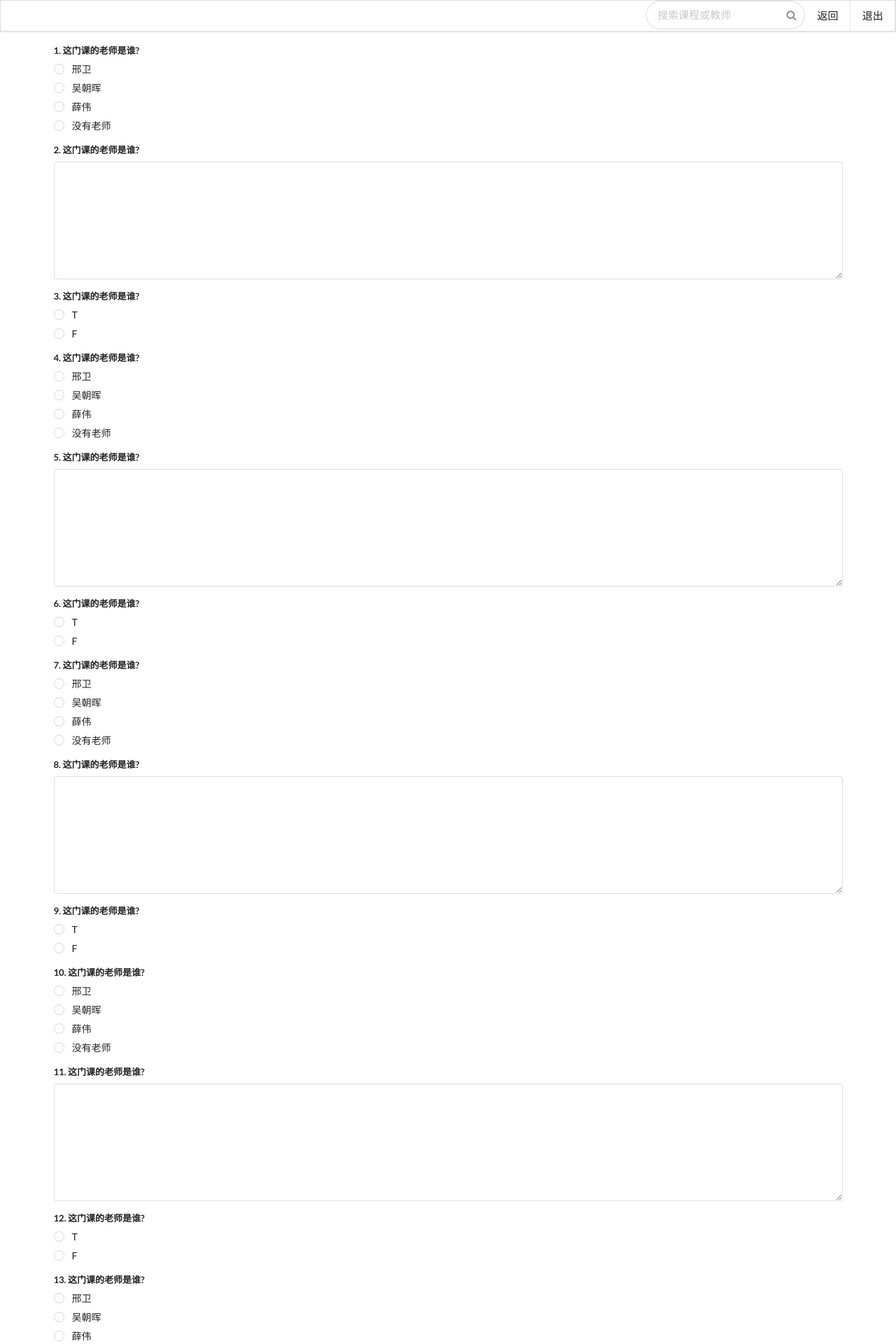
After one commit to wsyzxxxx/Teaching_management, a Django app: page /index/student_hw in a window 1280 px wide. The commit adds this page. Shown: the top 1920 px of the page at 70% size. Run offline with Django 3.2, Linux system fonts and the light colour scheme.

Commit message:
完成学生作业详情界面的题目设计（界面还未仔细设计），用js脚本对页面进行初始化

```diff
--- a/student/urls.py
+++ b/student/urls.py
@@ -3,5 +3,6 @@ from . import views
 
 urlpatterns = [
     url(r'^$', views.index, name='index'),
-    url(r'^student_courses', views.course, name='student_courses'),
+    url(r'^student_courses$', views.course, name='student_courses'),
+    url(r'^student_hw', views.hw, name='student_hw'),
 ]
--- a/student/views.py
+++ b/student/views.py
@@ -11,5 +11,9 @@ def course(request):
     return render(request, 'student/student_courses.html')
 
 
+def hw(request):
+    return render(request, 'student/student_hw.html')
+
+
 def ret(request):
     return render(request, 'login.html')
--- /dev/null
+++ b/templates/student/student_hw.html
@@ -0,0 +1,166 @@
+<!DOCTYPE html>
+<html>
+    <head>
+        <meta charset="utf-8">
+        <meta http-equiv="X-UA-Compatible" content="IE=edge,chrome=1">
+        <meta name="viewport" content="width=device-width, initial-scale=1.0, maximum-scale=2.0">
+        {% load staticfiles %}
+        <title>浙江大学教学服务系统</title>
+        <!-- 使用本地的样式与js文件 -->
+        <script src="{%  static 'js/jquery-3.2.1.min.js' %}"></script>
+        <link rel="stylesheet" href="{% static 'Semantic-UI-master/dist/semantic.min.css' %}">
+        <script type="text/javascript" src="{% static 'Semantic-UI-master/dist/semantic.min.js' %}"></script>
+        <!--tab切换脚本-->
+        <script>
+            $(document).ready(function(){
+                $('.ui .item[data-tab]').on('click', function() {
+                    $('.ui .item[data-tab]').removeClass('active');
+                    $(this).addClass('active');
+                    var tab = $(this).attr("data-tab");
+                    $(".tab.segment").removeClass("active");
+                    $(".tab.segment[data-tab=\"" + tab + "\"]").addClass("active");
+                });
+            });
+
+            //通过button的value来定位对应的modal的id，实现modal.show
+            function showModal(e) {
+               $("#"+e.value).modal('show');
+            }
+        </script>
+        <!--初始化与修改函数-->
+        <script>
+            //初始化作业
+            function init() {
+                var flag = 1; //0代表判断题，1代表选择题，2代表简答题，此处初始化是为了测试，实际要在循环里从后台取值
+                var ToF = [];
+                ToF[0] = 'T';
+                ToF[1] = 'F';
+                var question_id;        //这个不是题号，是input标签里的name属性，没有这个属性选择题跟判断题会出错
+                var question;       //问题内容
+                var hw_form = document.getElementById('hw_form');  //题目表
+                var div;            //每道题的起始标签都为div
+                var label;          //题目的内容放在<label></label>里
+                var field_div = [];      //选项的div，类型为field，简答题用field_div[0]表示文本框
+                var checkbox_div = [];                  //判断题、选择题的选项div（指的是前面用来点击的小圆圈）
+                var checkbox_label;                //checkbox的内容label
+                for(var i = 0; i < 20; i ++){   //题目总数从后台获得
+                    question_id = "q" + i;
+                    question = '这门课的老师是谁?'; //问题，从后台获得
+                    div = document.createElement('div');    //创建这道题的div
+                    hw_form.appendChild(div);             //将这道题的div加入题目表div
+                    label = document.createElement('label');    //创建题名label
+                    label.innerHTML = i + 1 + '. ' + question;       //题名
+                    div.appendChild(label);                 //将题名label加入到题目div中
+                    div.className = 'grouped fields';       //设置这道题的div类型
+                    if(flag === 3){             //简答题
+                        field_div[0] = document.createElement('div');   //创建输入框class
+                        field_div[0].className = 'field';            //设置输入框class
+                        div.appendChild(field_div[0]);                  //将该div加入到上面创建的题目div中
+                        field_div[0].innerHTML = '<textarea rows="8"></textarea>';  //创建答题文本框
+                        flag = 0;       //用来测试，实际无需
+                    }
+                    else{
+
+                        if(flag === 0){     //判断题
+                            for(var k = 0; k < 2; k++){
+                                field_div[k] = document.createElement('div'); //创建选项的div field
+                                field_div[k].className = 'field';            //设置选项class为field
+                                div.appendChild(field_div[k]);  //将该div加入到上面创建的题目div中
+                                checkbox_div[k] = document.createElement('div'); //创建checkbox
+                                checkbox_div[k].className = 'ui radio checkbox'; //设置class
+                                field_div[k].appendChild(checkbox_div[k]);  //将checkbox加到这个选项的div中
+                                checkbox_div[k].innerHTML = '<input type="radio" name="'+ question_id +'">';  //加入input标签
+                                label = document.createElement('label');   //创建选项内容标签
+                                checkbox_div[k].appendChild(label);        //将选项内容标签加入checkbox
+                                label.innerHTML = ToF[k];
+                            }
+                            flag++;     //用来测试，实际无需
+                        }
+                        else if(flag === 1){     //单选题
+                            var choice = [];        //各个选项的内容，后端完成时用循环获取选项内容
+                            choice[0] = '邢卫';
+                            choice[1] = '吴朝晖';
+                            choice[2] = '薛伟';
+                            choice[3] = '没有老师';
+                            div.className = 'grouped fields';       //设置这道题的div的class
+                            for(var j = 0; j < 4; j++){     //选项总数从后台获得
+                                field_div[j] = document.createElement('div'); //创建选项的div field
+                                field_div[j].className = 'field';            //设置选项class为field
+                                div.appendChild(field_div[j]);  //将该div加入到上面创建的题目div中
+                                checkbox_div[j] = document.createElement('div'); //创建checkbox
+                                checkbox_div[j].className = 'ui radio checkbox'; //设置class
+                                field_div[j].appendChild(checkbox_div[j]);  //将checkbox加到这个选项的div中
+                                checkbox_div[j].innerHTML = '<input type="radio" name="'+ question_id +'">';  //加入input标签
+                                label = document.createElement('label');   //创建选项内容标签
+                                checkbox_div[j].appendChild(label);        //将选项内容标签加入checkbox
+                                label.innerHTML = choice[j];
+                            }
+                            flag = 3;     //用来测试，实际无需
+                        }
+                    }
+                }
+                $('.ui.checkbox').checkbox();
+            }
+        </script>
+</head>
+
+
+
+<body onload="init()">
+    <!--这是单选题的模板（4个选项）-->
+    <!--div class="grouped fields">
+        <label>How often do you use checkboxes?</label>
+        <div class="field">
+            <div class="ui radio checkbox">
+                <input type="radio"  name="example2">
+                <label>Once a week</label>
+            </div>
+        </div>
+        <div class="field">
+            <div class="ui radio checkbox">
+                <input type="radio" name="example2">
+                <label>2-3 times a week</label>
+            </div>
+        </div>
+        <div class="field">
+            <div class="ui radio checkbox">
+                <input type="radio" name="example2">
+                <label>Once a day</label>
+            </div>
+        </div>
+        <div class="field">
+            <div class="ui radio checkbox">
+                <input type="radio" name="example2">
+                <label>Twice a day</label>
+            </div>
+        </div>
+    </div-->
+        <!--顶部菜单栏-->
+        <div class="ui fixed red top large menu">
+            <div class="right menu">
+                <div class="ui search">
+                    <div class="ui icon input">
+                        <input class="prompt" type="text" placeholder="搜索课程或教师">
+                        <i class="search icon"></i>
+                    </div>
+                </div>
+            </div>
+            <a class="item" onclick="window.location.href='http://127.0.0.1:8000/index/student_courses'">返回</a>
+            <a class="item" onclick="window.location.href='http://127.0.0.1:8000'">退出</a>
+        </div>
+        <!--添加三行隐藏式分隔符-->
+        <div class="ui hidden divider"></div>
+        <div class="ui hidden divider"></div>
+        <div class="ui hidden divider"></div>
+        <!--作业内容-->
+        <div class="ui container">
+            <div class="ui form" id="hw_form">
+                <!--作业正文-->
+            </div>
+            <button class="ui button">保存</button>
+            <button class="ui button">提交</button>
+        </div>
+
+
+</body>
+</html>
```
Also changed, not shown: templates/student/index.html (+4 -60 lines), templates/student/student_courses.html (+1 -17 lines).
